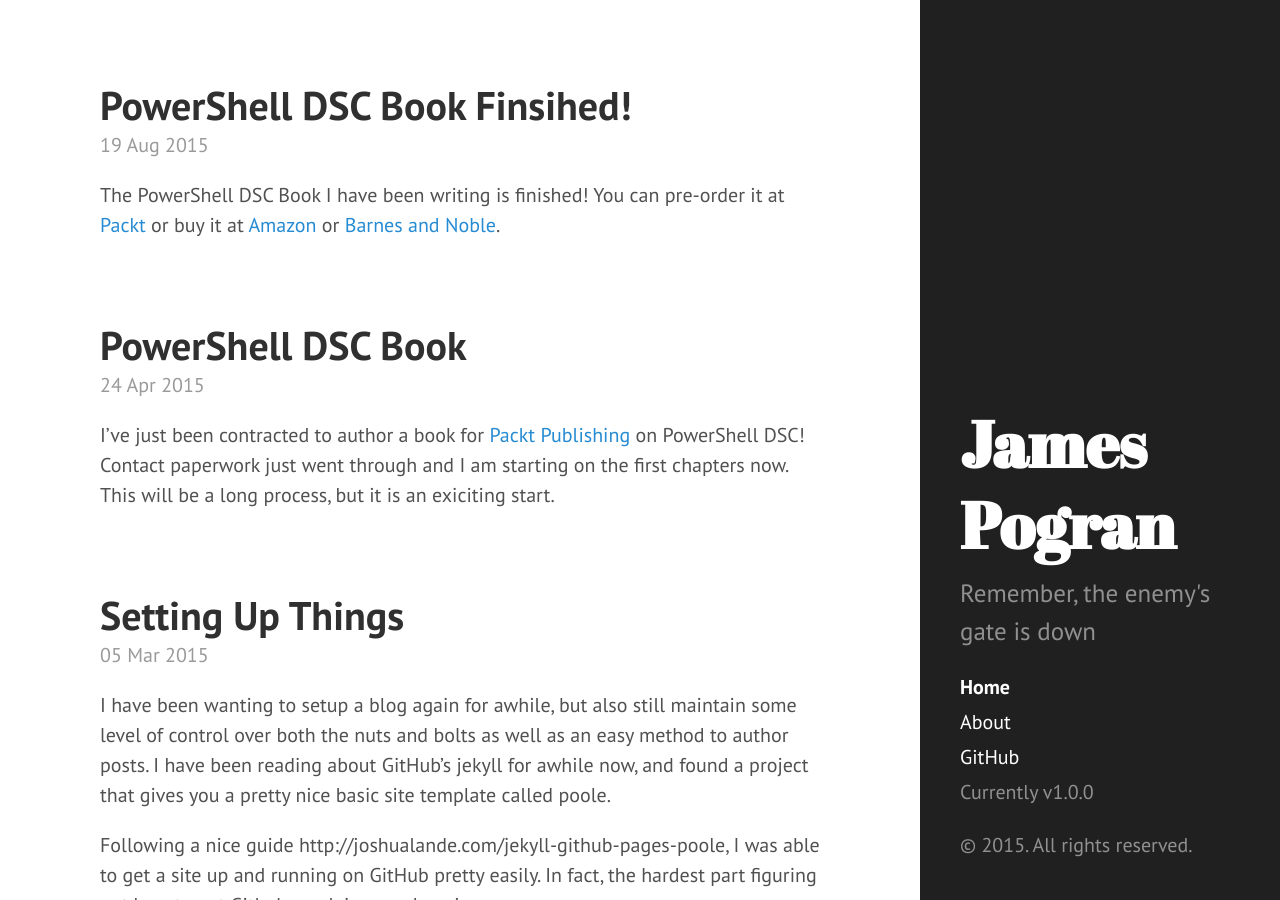
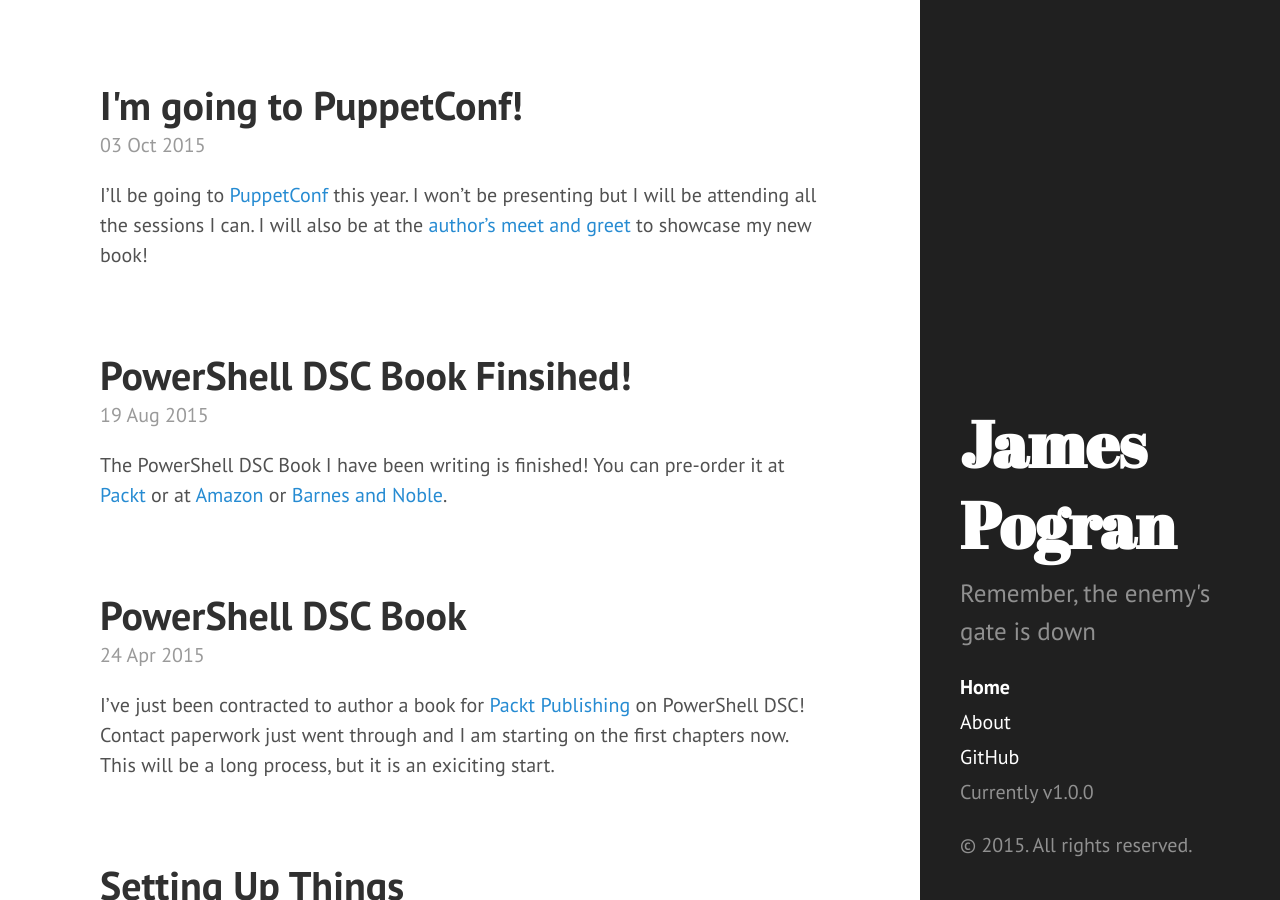
Before and after one commit to jpogran/jpogran.github.io, a Jekyll site: the page built from index.html, in a window 1280 px wide and 900 px high. Built offline with Jekyll 4.4.1, drawn with Linux system fonts in a browser that asks for light colours; Markdown is read by kramdown in place of the engine named in the settings; the list of posts is cut into pages by our own code.

Commit message:
new posts

```diff
--- a/_posts/2015-08-19-dsc-book-finished.md
+++ b/_posts/2015-08-19-dsc-book-finished.md
@@ -3,4 +3,4 @@ layout: post
 title: PowerShell DSC Book Finsihed!
 ---
 
-The PowerShell DSC Book I have been writing is finished! You can pre-order it at [Packt](https://www.packtpub.com/networking-and-servers/learning-powershell-dsc) or buy it at [Amazon](http://www.amazon.com/Learning-PowerShell-DSC-James-Pogran-ebook/dp/B010T266PG/ref=sr_1_1?ie=UTF8&qid=1442681865&sr=8-1&keywords=learning+powershell+dsc) or [Barnes and Noble](http://www.barnesandnoble.com/w/learning-powershell-dsc-james-pogran/1122258456?ean=9781783980703).
+The PowerShell DSC Book I have been writing is finished! You can pre-order it at [Packt](https://www.packtpub.com/networking-and-servers/learning-powershell-dsc) or at [Amazon](http://www.amazon.com/Learning-PowerShell-DSC-James-Pogran-ebook/dp/B010T266PG/ref=sr_1_1?ie=UTF8&qid=1442681865&sr=8-1&keywords=learning+powershell+dsc) or [Barnes and Noble](http://www.barnesandnoble.com/w/learning-powershell-dsc-james-pogran/1122258456?ean=9781783980703).
--- /dev/null
+++ b/_posts/2015-10-03-puppetconf-2015.md
@@ -0,0 +1,6 @@
+---
+layout: post
+title: I'm going to PuppetConf!
+---
+
+I'll be going to [PuppetConf](https://2015.puppetconf.com) this year. I won't be presenting but I will be attending all the sessions I can. I will also be at the [author's meet and greet](http://sched.co/4Ku1) to showcase my new book!
```
Also changed, not shown: _posts/2015_08_19_dsc_book_finished.md (deleted, +0 -6 lines).
